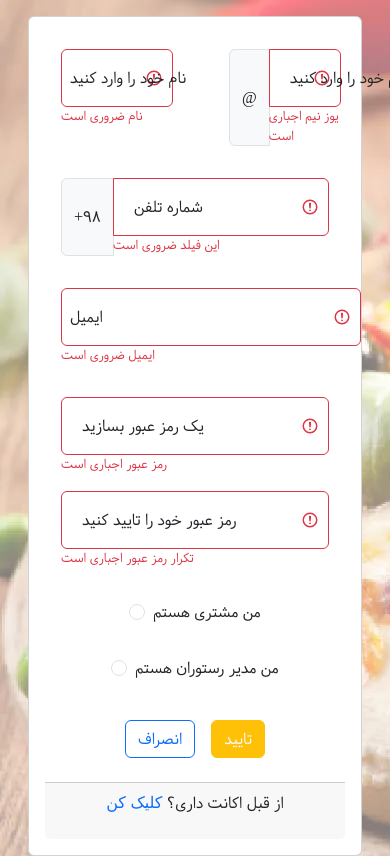
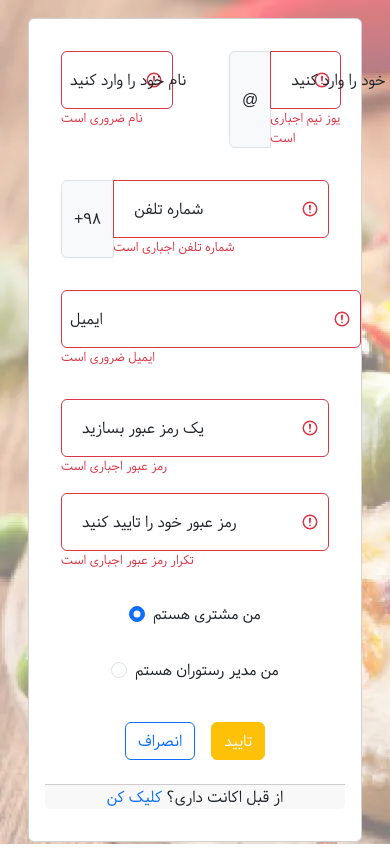
Before and after one commit to Noxious69/SnapFood.FrontEnd.Learn, an Angular app: page /register in a window 390 px wide. Shown: the top 856 px of the page. Built offline with nearby package versions, Linux system fonts and the light colour scheme.

Commit message:
register fixed phone&mail

```diff
--- a/src/app/signup/signup.component.html
+++ b/src/app/signup/signup.component.html
@@ -1,11 +1,11 @@
-<div class="container fade-in">
-  <div class="card min-vw-80 mb-0 m-3 p-3" style="font-family: samim">
-    <div class="cad-body">
+<div class="container min- fade-in">
+  <div class="card mh-100 min-vw-150 mb-0 m-3 p-3" style="font-family: samim , sans-serif">
+    <div class="cad-body dflex">
       <form class="needs-validation" #personForm="ngForm" novalidate>
         <div class="row">
           <div
             class="form-floating col m-3"
-            style="font-family: samim, sans-serif"
+            style="font-family: samim , sans-serif"
           >
             <input
               [class.is-invalid]="
@@ -23,14 +23,14 @@
             />
             <div
               class="text-danger"
-              style="font-size: small; font-family: samim"
+              style="font-size: small; font-family: samim , sans-serif"
               *ngIf="!person.fullName"
             >
               نام ضروری است
             </div>
             <div
               class="text-danger"
-              style="font-size: small; font-family: samim"
+              style="font-size: small; font-family: samim , sans-serif"
             >
               {{ this.person.namemessage }}
             </div>
@@ -58,7 +58,7 @@
               <div
                 class="text-danger d-flex input-group-prended"
                 *ngIf="!person.userName"
-                style="font-size: small; font-family: samim"
+                style="font-size: small; font-family: samim , sans-serif"
               >
                 یوز نیم اجباری است
               </div>
@@ -73,12 +73,13 @@
         </div>
 
         <div class="d-flex row">
-          <div class="input-group m-3 col" style="font-family: samim">
-            <span class="input-group-text" id="inputGroupPrepend">+98</span>
-            <div class="form-floating">
+          <div class="input-group input-group-prepend m-3 col" style="font-family: samim , sans-serif">
+            <span class="input-group-text mx-auto px-auto" id="inputGroupPrepend">+98</span>
+          <div class="form-floating">
               <input
+                maxlength="10"
                 (click)="this.person.invalidPhone()"
-                [class.is-invalid]="this.person.invalidPhone()"
+                [class.is-invalid]="this.person.invalidPhone() || !this.person.phone"
                 (keypress)="this.person.keyNumber($event)"
                 name="name"
                 [(ngModel)]="this.person.phone"
@@ -87,18 +88,24 @@
                 placeholder=" "
               />
               <div
-                class="text-danger col m-auto"
+                class="text-danger col m-auto p-0"
                 *ngIf="!this.person.phone"
-                style="font-size: small; font-family: samim"
-              >
+                style="font-size: small; font-family: samim , sans-serif">
+                شماره تلفن اجباری است
+              </div>
+              <div
+                class="text-danger col m-auto p-0"
+                style="font-size: small; font-family: samim , sans-serif">
                 {{ this.person.phonemessage }}
               </div>
+
               <label class="ms-2" for="floatingInput">شماره تلفن</label>
             </div>
           </div>
-          <div class="form-floating m-3 col-md-6" style="font-family: samim">
+          <div class="form-floating m-3 col-md-6" style="font-family: samim , sans-serif">
             <input
-              [class.is-invalid]="!this.person.email"
+              [class.is-invalid]="!this.person.email || this.person.invalidEmail()"
+              (blur)="person.invalidEmail()"
               ngModel
               name="email"
               [(ngModel)]="person.email"
@@ -108,10 +115,14 @@
               required
             />
             <div
+              class="text-danger col"
+              style="font-size: small">
+              {{this.person.emailmessage}}
+            </div>
+            <div
               *ngIf="!this.person.email"
               class="text-danger col"
-              style="font-size: small"
-            >
+              style="font-size: small">
               ایمیل ضروری است
             </div>
             <label class="ms-2" for="floatingInput">ایمیل</label>
@@ -131,7 +142,7 @@
             placeholder=" "
             name="password"
           />
-          <div class="text-danger" style="font-size: small; font-family: samim">
+          <div class="text-danger" style="font-size: small; font-family: samim , sans-serif">
             {{ this.person.passmessage }}
           </div>
           <label class="ms-2" for="floatingPassword">یک رمز عبور بسازید</label>
@@ -165,7 +176,7 @@
               type="radio"
               name="flexRadioDefault"
               id="checkCustomer"
-              value:bolean="false"
+              [value]="false"
             />
 
             <label class="form-check-label" for="checkCustomer">
@@ -179,7 +190,7 @@
               type="radio"
               name="flexRadioDefault"
               id="checkBoos"
-              value="true"
+              [value]="true"
             />
 
             <label class="form-check-label" for="checkBoos">
@@ -189,7 +200,7 @@
         </div>
 
         <div *ngIf="person.boos" class="form-floating d-flex row">
-          <div class="form-floating m-3 col" style="font-family: samim">
+          <div class="form-floating m-3 col" style="font-family: samim , sans-serif">
             <input
               [class.is-invalid]="!this.person.nameOfResturant"
               name="name"
@@ -210,7 +221,7 @@
             <label class="ms-2" for="floatingInput">نام رستوران</label>
           </div>
 
-          <div class="col m-3 form-floating" style="font-family: samim">
+          <div class="col m-3 form-floating" style="font-family: samim , sans-serif">
             <input
               [class.is-invalid]="this.person.invalidExp()"
               [class.is-invalid]="!this.person.experience"
@@ -224,19 +235,16 @@
               minlength="5"
               maxlength="30"
               id="FloatingNumber"
-              type="number"
-            />
+              type="number"/>
             <div
               *ngIf="!person.experience"
-              class="text-danger"
-              style="font-family: samim; font-size: small"
-            >
+              class="text-danger "
+              style="font-family: samim , sans-serif; font-size: small">
               سابقه کاری اجباری است
             </div>
             <div
               class="text-danger"
-              style="font-size: small; font-family: samim"
-            >
+              style="font-size: small; font-family: samim , sans-serif">
               {{ this.person.expmessage }}
             </div>
             <label class="ms-2" for="FloatingNumber">سابقه فعالیت</label>
@@ -254,14 +262,14 @@
             تایید
           </button>
         </div>
-        <div class="card-footer">
+        <div class="card-footer m-auto p-0">
           <div class="text-center">
             <p>
               از قبل اکانت داری؟
               <a
                 [routerLink]="'/login'"
                 class="card-link text-decoration-none"
-                style="font-family: sans-serif"
+                style="font-family: samim ,sans-serif"
                 >کلیک کن</a
               >
             </p>
--- a/src/app/~Models/Person.ts
+++ b/src/app/~Models/Person.ts
@@ -45,7 +45,7 @@ export class Person {
        }
        public invalidName(){
         if ( this.fullName != '' && this.fullName.length <= 2 ) {
-          this.namemessage = 'نا  باید حداقل سه حرف باشد'
+          this.namemessage = 'نام باید حداقل سه حرف باشد'
         } else{
           this.namemessage = ''
         }
@@ -76,17 +76,36 @@ export class Person {
           this.passmessage = 'رمز عبور یا تکرار رمز عبور اشتباه است';
           this.againmessage = 'رمز عبور یا تکرار رمز عبور اشتباه است';
         }
+        if (this.password == '' && this.againpass != '') {
+          this.againmessage = 'kali'
+        }
         return this.passmessage && this.againmessage;
       }
 
+      public invalidEmail(){
+        if (this.email != '' && !this.email.includes('@')) {
+          this.emailmessage = 'namotabar'
+        }
+        else{
+          this.emailmessage = ''
+        }
+        return this.emailmessage ;
+      }
+
+      public invalidPhone(){
+        if (!this.phone.startsWith('9') && this.phone != '') {
+          this.phonemessage = '' ;
+          this.phonemessage = 'namotabar'
 
 
-      public invalidPhone(){
-        if (this.phone == '') {
-          this.phonemessage = 'این فیلد ضروری است' ;
-         } else {
+        }
+        else if(this.phone != '' && this.phone.length < 10){
+          this.phonemessage = ''
+          this.phonemessage = 'kheily'
+        }
+        else{
           this.phonemessage = '' ;
-        };
+        }
         return this.phonemessage;
       }
 
@@ -112,9 +131,9 @@ export class Person {
       }
 
       keyWord(event:any){
-        const letter = /^[a-zA-Z]+$/
+        const letter = /[^a-zA-Zآ-ی]/g
         const inputChar = String.fromCharCode(event.charCode);
-        if (!letter.test(inputChar)){
+        if (letter.test(inputChar)){
           event.preventDefault();
         }
 
```
Also changed, not shown: src/app/login/login.component.html (+9 -9 lines).
